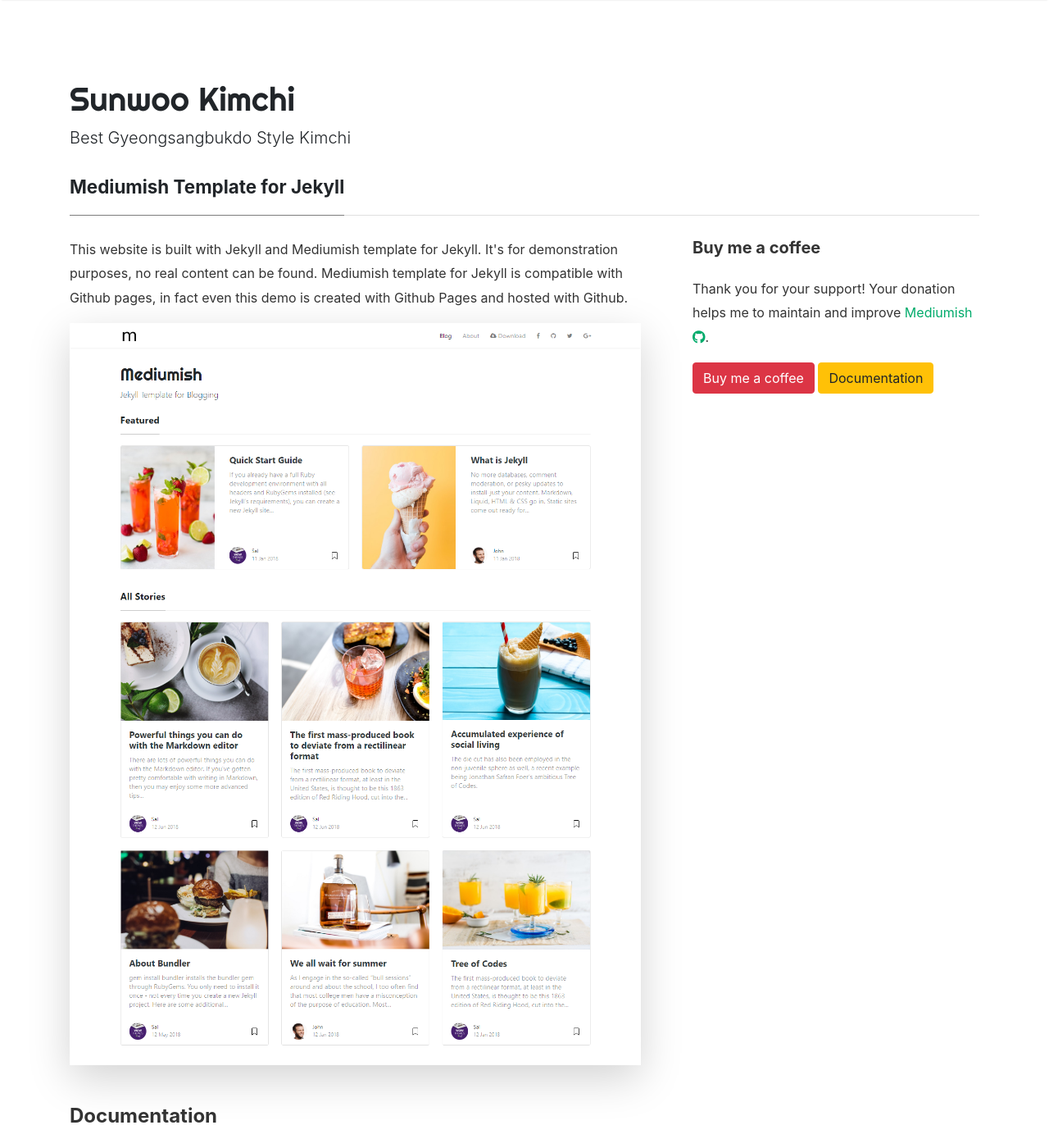
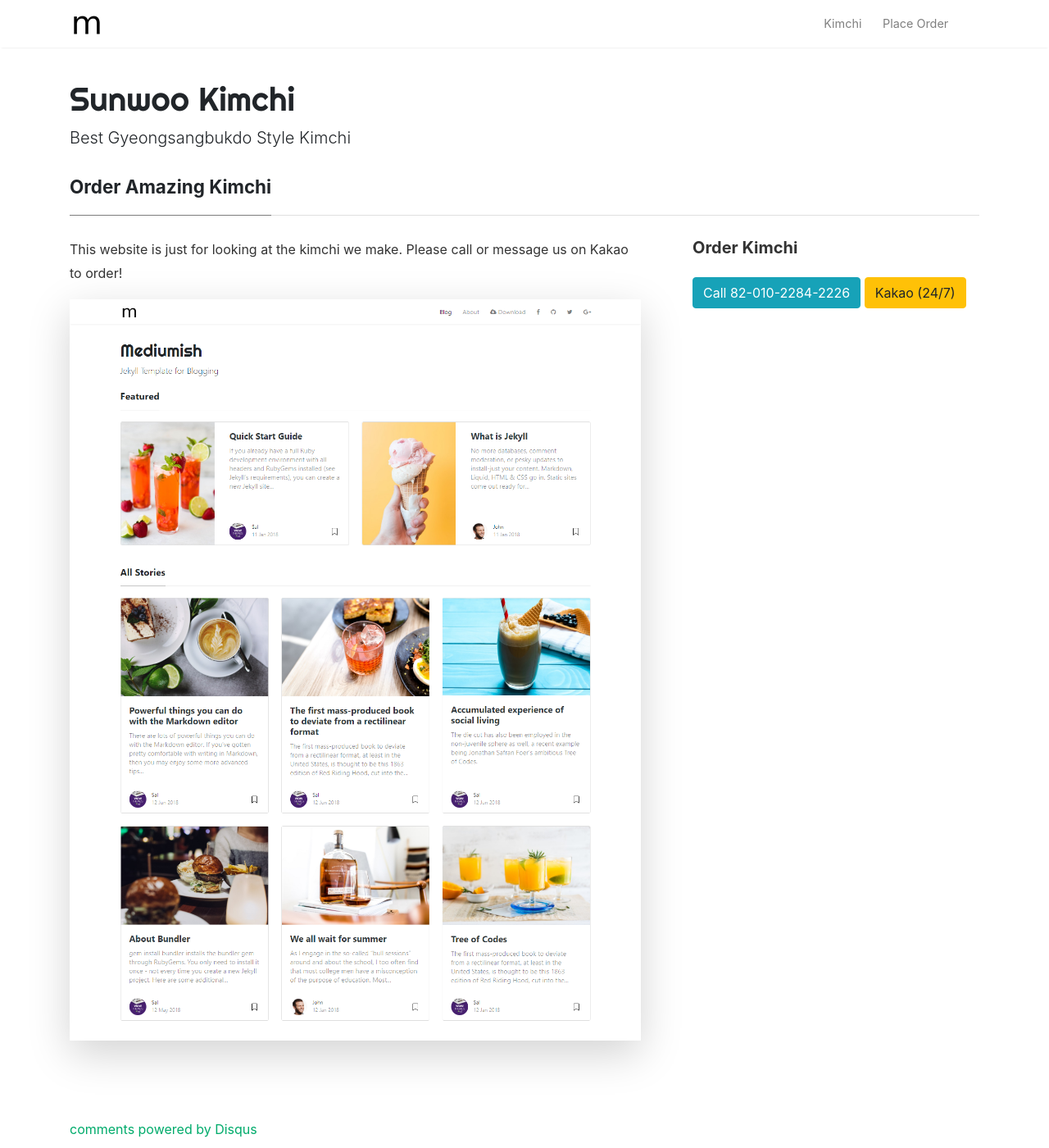
Before and after one commit to OpenRedSoftware/sunwookimchi, a Jekyll site: the page built from _pages/order.md, in a window 1280 px wide and 1400 px high. Shown: the whole window at 82% size. Built offline with Jekyll 4.4.1, drawn with Linux system fonts in a browser that asks for light colours; nearby versions of some CDN libraries; comment, search, counter and statistics services are not loaded; some of the changed text lies outside the part shown.

Commit message:
Make order page have call and kakao buttons

```diff
--- a/_pages/order.md
+++ b/_pages/order.md
@@ -1,6 +1,6 @@
 ---
 layout: page
-title: Mediumish Template for Jekyll
+title: Order Amazing Kimchi
 permalink: /order
 comments: true
 ---
@@ -8,27 +8,18 @@
 <div class="row justify-content-between">
 <div class="col-md-8 pr-5">
 
-<p>This website is built with Jekyll and Mediumish template for Jekyll. It's for demonstration purposes, no real content can be found. Mediumish template for Jekyll is compatible with Github pages, in fact even this demo is created with Github Pages and hosted with Github.</p>
+<p>This website is just for looking at the kimchi we make. Please call or message us on Kakao to order!</p>
 
 <p class="mb-5"><img class="shadow-lg" src="{{site.baseurl}}/assets/images/mediumish-jekyll-template.png" alt="jekyll template mediumish" /></p>
-<h4>Documentation</h4>
-
-<p>Please, read the docs <a href="https://bootstrapstarter.com/bootstrap-templates/template-mediumish-bootstrap-jekyll/">here</a>.</p>
-
-<h4>Questions or bug reports?</h4>
-
-<p>Head over to our <a href="https://github.com/wowthemesnet/mediumish-theme-jekyll">Github repository</a>!</p>
 
 </div>
 
 <div class="col-md-4">
 
 <div class="sticky-top sticky-top-80">
-<h5>Buy me a coffee</h5>
+<h5>Order Kimchi</h5>
 
-<p>Thank you for your support! Your donation helps me to maintain and improve <a target="_blank" href="https://github.com/wowthemesnet/mediumish-theme-jekyll">Mediumish <i class="fab fa-github"></i></a>.</p>
-
-<a target="_blank" href="https://www.wowthemes.net/donate/" class="btn btn-danger">Buy me a coffee</a> <a target="_blank" href="https://bootstrapstarter.com/bootstrap-templates/template-mediumish-bootstrap-jekyll/" class="btn btn-warning">Documentation</a>
+<a target="_blank" href="tel:82-010-2284-2226" class="btn btn-info">Call 82-010-2284-2226</a> <a target="_blank" href="" class="btn btn-warning">Kakao (24/7) </a>
 
 </div>
 </div>
```
